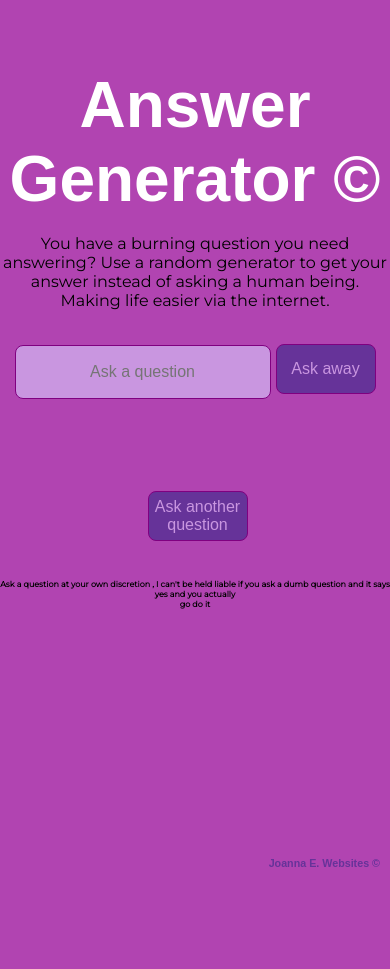
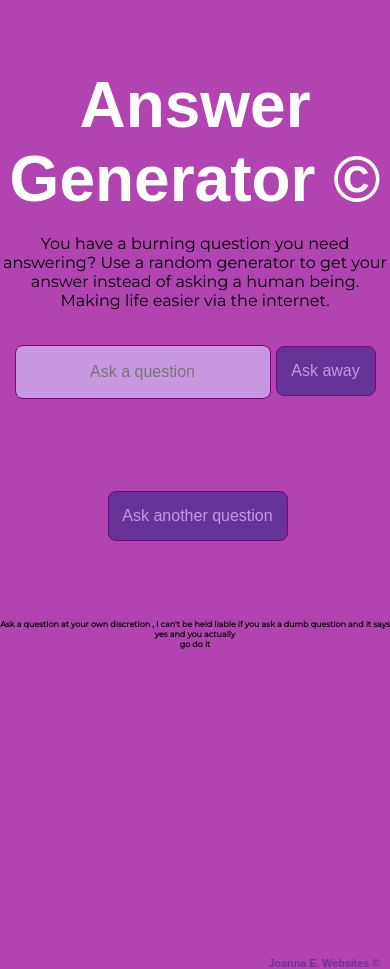
Before and after one commit to jokale/answer-generator, a React (Create React App) app: page / in a window 390 px wide. Before the commit the page ends 869 px from the top, so only its background shows below. Built offline with nearby package versions, Linux system fonts and the light colour scheme; a web font is replaced by a local one.

Commit message:
fix buttons on mobile screen

```diff
--- a/src/index.css
+++ b/src/index.css
@@ -73,6 +73,15 @@ top: -3px;
 padding: 3px;
 }
 
+@media screen, (min-width: 375px) {
+
+  .submit{
+    /* position: relative; top: 65vh; right: 0vh; */
+  top: -1px;
+  }
+ }
+
+
 
 .newq{
   position: relative;
@@ -81,8 +90,9 @@ padding: 3px;
 @media screen, (min-width: 375px) {
 
   .newq{
-    /* position: relative; top: 65vh; right: 0vh; */
   top: 30px;
+  width: 180px;
+  height: 50px;
   }
  }
 
@@ -93,8 +103,8 @@ padding: 3px;
 @media screen, (min-width: 375px) {
 
   .terms{
-    /* position: relative; top: 65vh; right: 0vh; */
     font-size: 8px;
+    top: 90px;
   }
  }
 
@@ -108,7 +118,6 @@ padding: 3px;
 @media screen, (min-width: 375px) {
 
   .trademark{
-    /* position: relative; top: 65vh; right: 0vh; */
-    bottom: -50px;
+    bottom: -150px;
   }
  }
```
